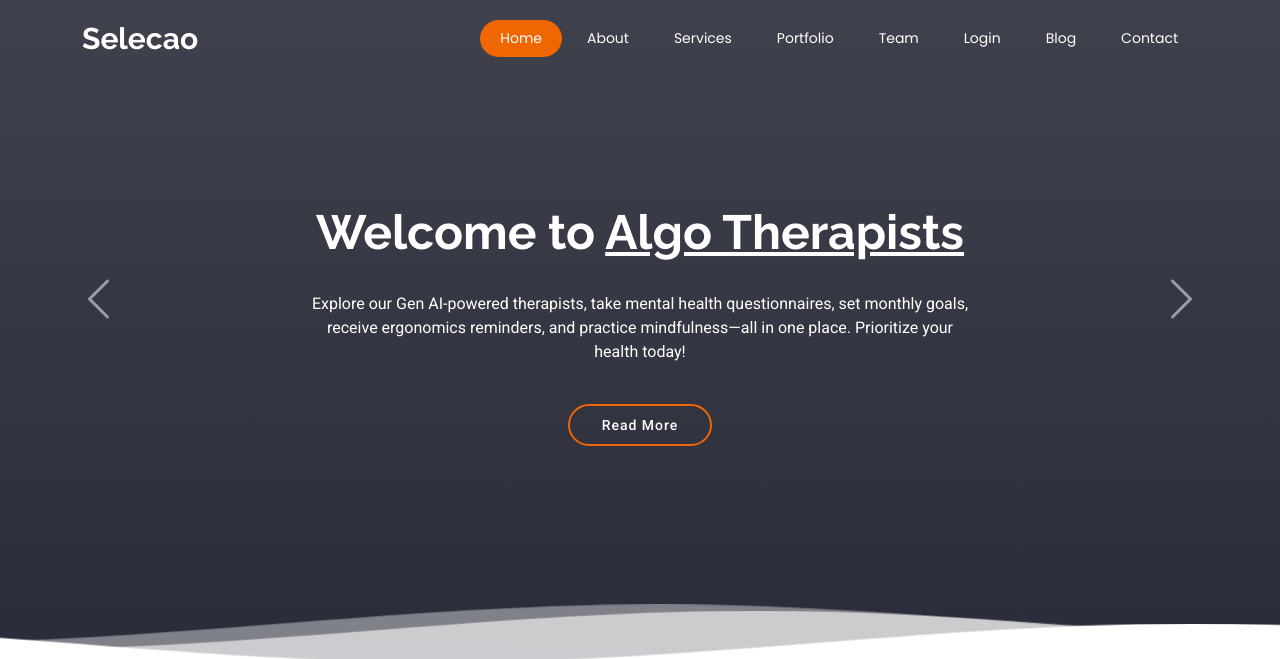
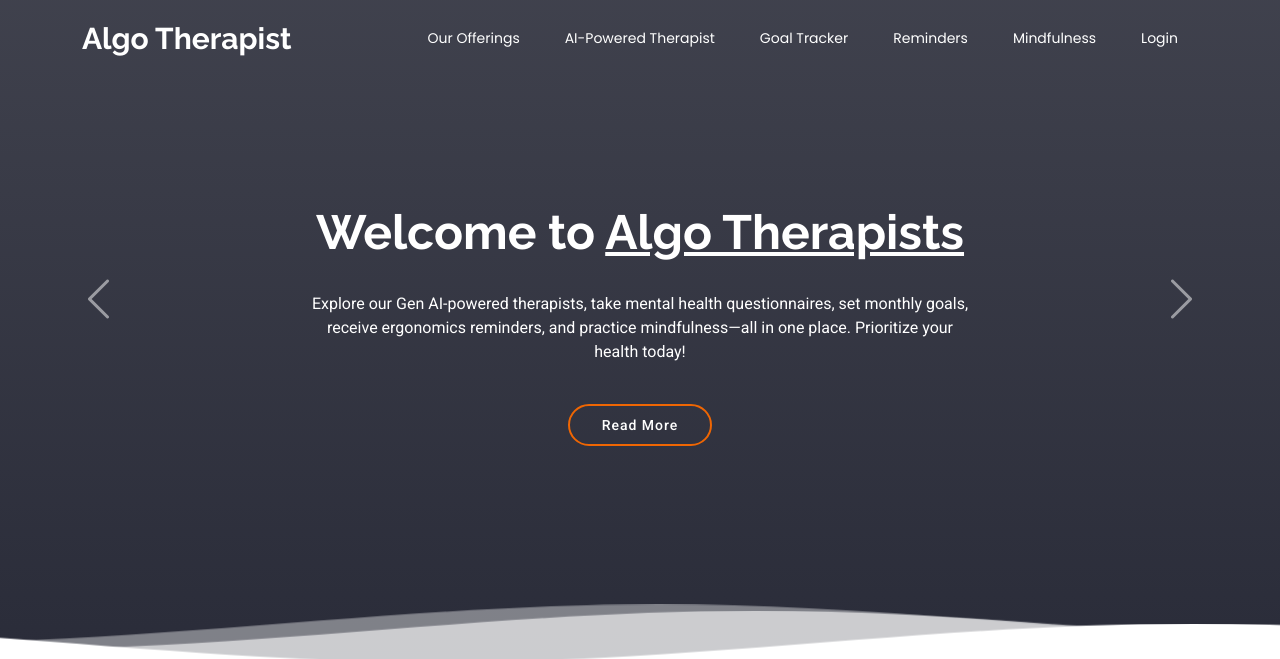
Before and after one commit to akash-magento2/algo-alchemists, a PHP site: page / in a window 1280 px wide. Shown: the top 659 px of the page. Run offline with PHP 8.4, Linux system fonts and the light colour scheme.

Commit message:
Header Modified

```diff
--- a/header.php
+++ b/header.php
@@ -5,23 +5,21 @@
       <a href="index.html" class="logo d-flex align-items-center">
         <!-- Uncomment the line below if you also wish to use an image logo -->
         <!-- <img src="assets/img/logo.png" alt=""> -->
-        <h1 class="sitename">Selecao</h1>
+        <h1 class="sitename">Algo Therapist</h1>
       </a>
 
       <nav id="navmenu" class="navmenu">
         <ul>
-          <li><a href="#hero" class="active">Home</a></li>
-          <li><a href="#about">About</a></li>
-          <li><a href="#services">Services</a></li>
-          <li><a href="#portfolio">Portfolio</a></li>
-          <li><a href="#team">Team</a></li>
+          <li><a href="#about">Our Offerings</a></li>
+          <li><a href="#services">AI-Powered Therapist</a></li>
+          <li><a href="#portfolio">Goal Tracker</a></li>
+          <li><a href="#team">Reminders</a></li>
+          <li><a href="#team">Mindfulness</a></li>
           <?php if (isset($_SESSION['user_logged_in']) && $_SESSION['user_logged_in'] === true) { ?>
             <li><a href="/algo-alchemists/logout.php"><?php echo $_SESSION['name']; ?></a></li>
           <?php } else {?>
-            <li><a href="/algo-alchemists/forms/otpLogin.php">Login</a></li>
+            <li><a href="/algo-alchemists/forms/otpLogin.php" class="active">Login</a></li>
           <?php } ?>
-          <li><a href="blog.html">Blog</a></li>
-          <li><a href="#contact">Contact</a></li>
         </ul>
         <i class="mobile-nav-toggle d-xl-none bi bi-list"></i>
       </nav>
```
